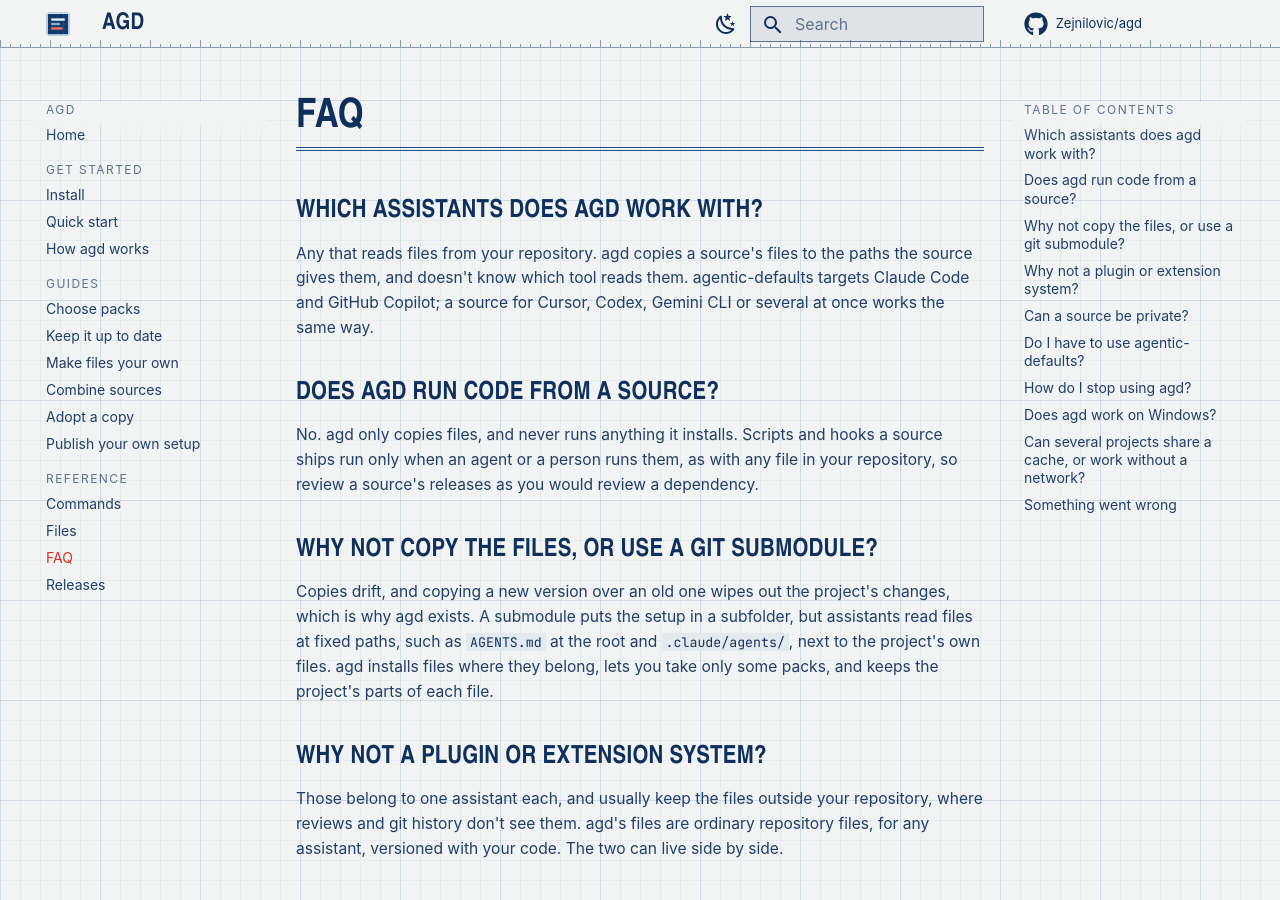
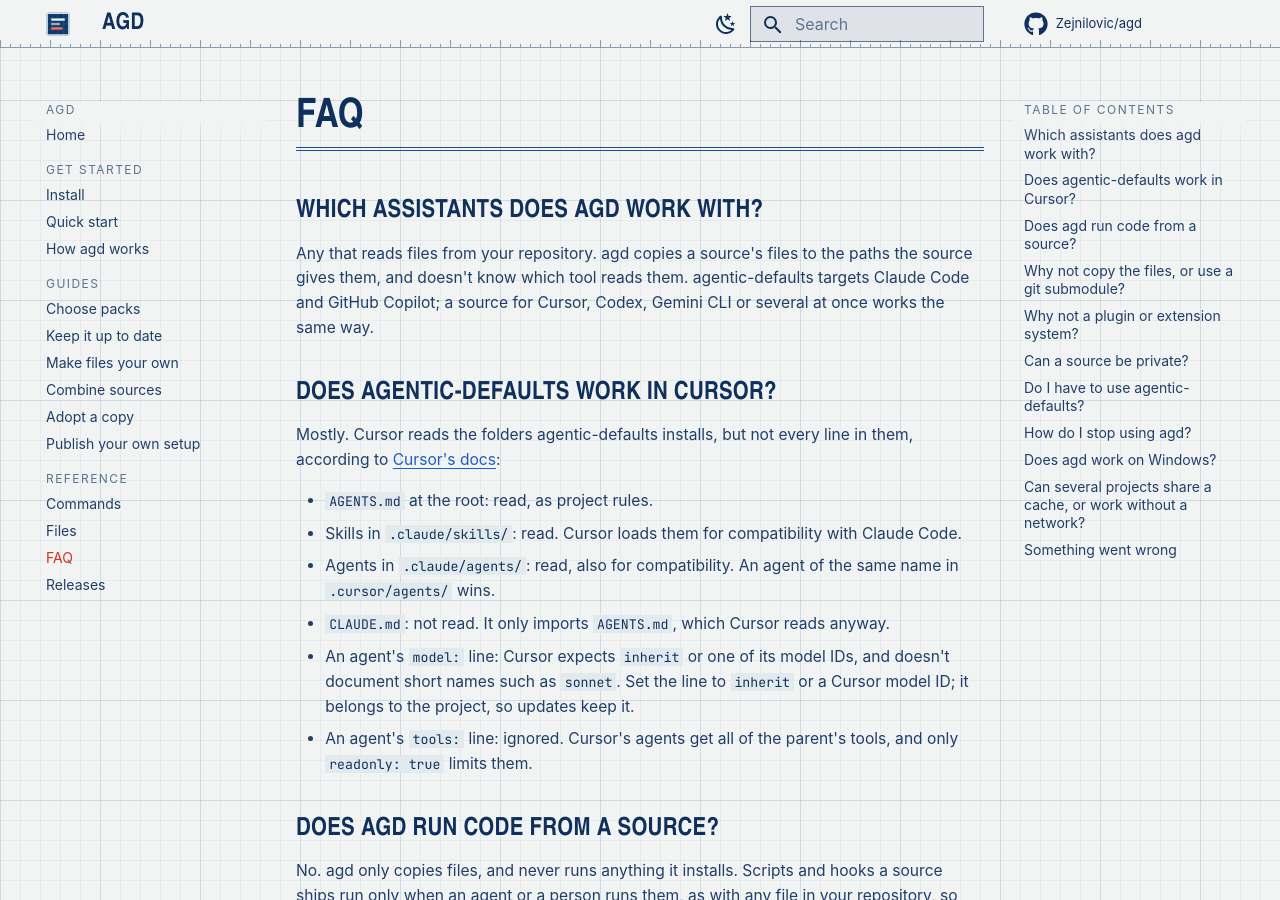
Before and after one commit to Zejnilovic/agd, an MkDocs documentation site: the page built from docs/faq.md, in a window 1280 px wide and 900 px high. Built offline with MkDocs 1.6.1 and Material for MkDocs 9.7.7, drawn with Linux system fonts in a browser that asks for light colours; some web fonts are replaced; comment, search, counter and statistics services are not loaded.

Commit message:
FAQ: what Cursor reads of agentic-defaults Cursor reads AGENTS.md, and .claude/skills/ and .claude/agents/ for compatibility with Claude Code, but not CLAUDE.md. It expects inherit or its own model IDs in an agent's model: line and ignores tools:. The answer says which lines to change and that updates keep them.

```diff
--- a/docs/faq.md
+++ b/docs/faq.md
@@ -3,6 +3,17 @@
 ## Which assistants does agd work with?
 
 Any that reads files from your repository. agd copies a source's files to the paths the source gives them, and doesn't know which tool reads them. agentic-defaults targets Claude Code and GitHub Copilot; a source for Cursor, Codex, Gemini CLI or several at once works the same way.
+
+## Does agentic-defaults work in Cursor?
+
+Mostly. Cursor reads the folders agentic-defaults installs, but not every line in them, according to [Cursor's docs](https://cursor.com/docs/context/subagents):
+
+- `AGENTS.md` at the root: read, as project rules.
+- Skills in `.claude/skills/`: read. Cursor loads them for compatibility with Claude Code.
+- Agents in `.claude/agents/`: read, also for compatibility. An agent of the same name in `.cursor/agents/` wins.
+- `CLAUDE.md`: not read. It only imports `AGENTS.md`, which Cursor reads anyway.
+- An agent's `model:` line: Cursor expects `inherit` or one of its model IDs, and doesn't document short names such as `sonnet`. Set the line to `inherit` or a Cursor model ID; it belongs to the project, so updates keep it.
+- An agent's `tools:` line: ignored. Cursor's agents get all of the parent's tools, and only `readonly: true` limits them.
 
 ## Does agd run code from a source?
 
```
